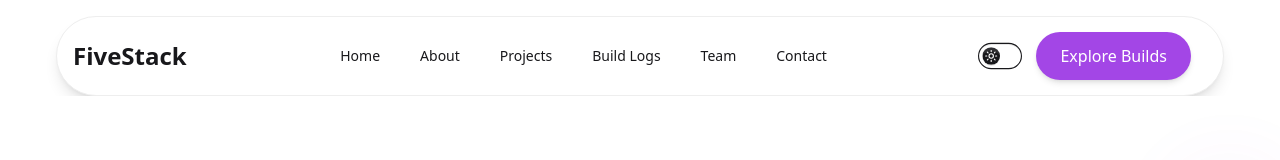
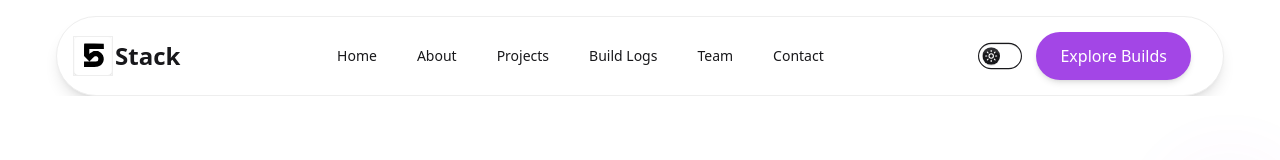
Before and after one commit to JOSEPH-Inalegwu/fivestackdev, a React (Vite) app: page / in a window 1280 px wide. Shown: the top 160 px of the page. Built offline with nearby package versions, Linux system fonts and the light colour scheme; what theme-change would draw is missing.

Commit message:
feat: update logo in Navbar and add dark theme logo; fix stylesheet link in index.html

```diff
--- a/index.html
+++ b/index.html
@@ -2,9 +2,9 @@
 <html lang="en" data-theme="light">
   <head>
     <meta charset="UTF-8" />
-    <link rel="icon" type="image/svg+xml" href="/vite.svg" />
+    <link rel="icon" type="image/svg+xml" href="/logo-Fivestack.svg" />
     <meta name="viewport" content="width=device-width, initial-scale=1.0" />
-    <link rel="stylesheet" href="/src//index.css">
+    <link rel="stylesheet" href="/src/index.css">
     <title>Fivestack</title>
   </head>
   <body>
--- a/src/Components/Common/Navbar/Navbar.jsx
+++ b/src/Components/Common/Navbar/Navbar.jsx
@@ -14,13 +14,21 @@ const Navbar = () => {
         {/* Desktop Top Bar */}
         <div className="flex items-center justify-between h-16 sm:h-18 md:h-20 bg-base-100 shadow-lg transition-colors duration-300 rounded-full border border-base-300 px-4">
           {/* Logo */}
-          <div className="flex-shrink-0">
-            <a
-              href="#"
-              className="text-base-content font-bold text-xl sm:text-2xl hover:text-[#A346E6] transition-colors duration-300"
-            >
-              FiveStack
-            </a>
+          <div className="flex items-center space-x-0.5">
+            {/* Light Theme Image - shows by default and in light mode */}
+            <img
+              src="/logo-Fivestack.svg"
+              className="w-10 h-10 border border-base-300 block [[data-theme=synthwave]_&]:hidden"
+              alt="FiveStack Logo Light"
+            />
+
+            {/* Dark Theme Image - hidden by default */}
+            <img
+              src="/5stack00.svg"
+              className="w-10 border border-base-300 h-10 hidden [[data-theme=synthwave]_&]:block"
+              alt="FiveStack Logo Dark"
+            />
+            <h3 className="font-bold text-2xl text-base-content">Stack</h3>
           </div>
 
           {/* Desktop Links */}
```
Also changed, not shown: public/5stack00.svg (added), public/logo-Fivestack.svg (added).
